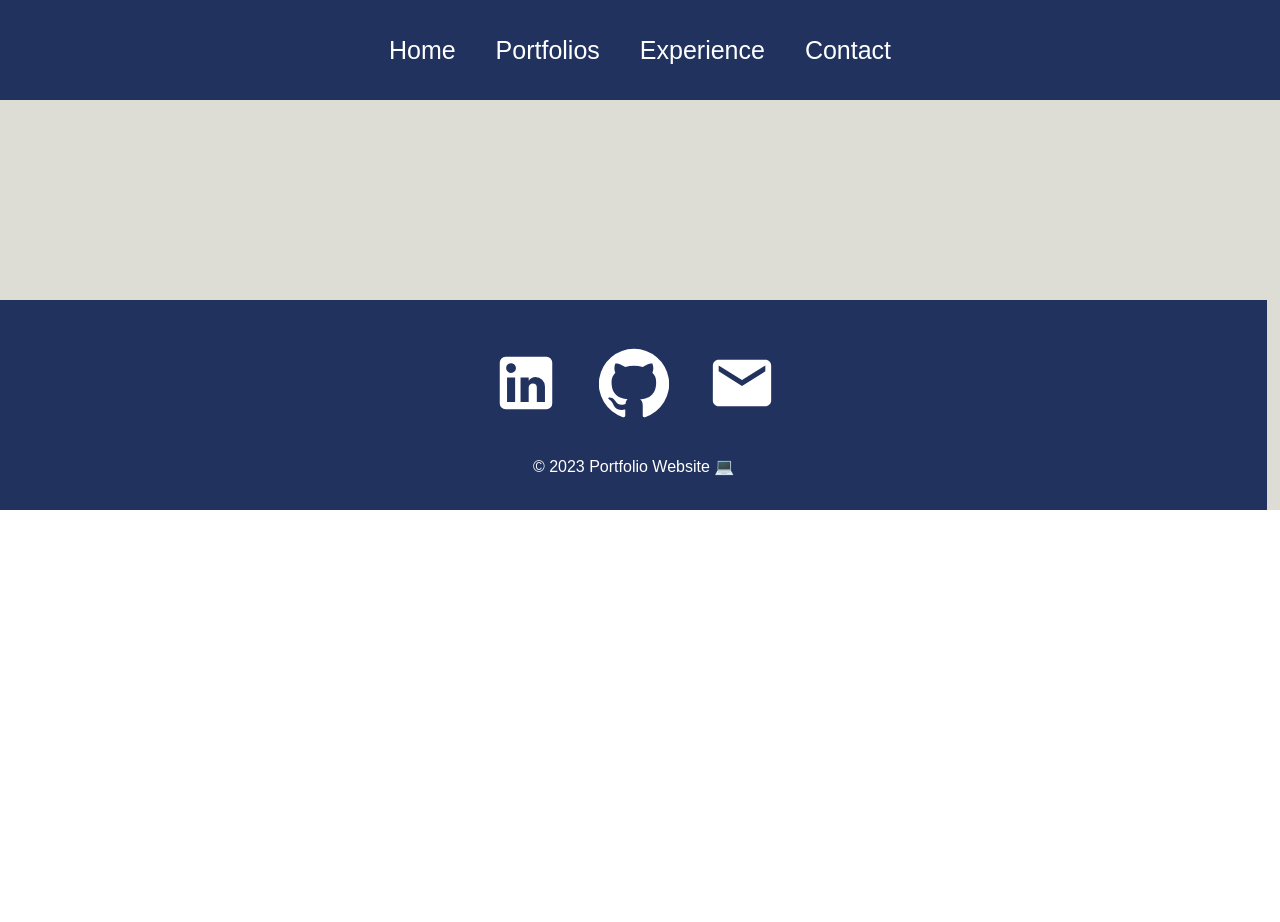
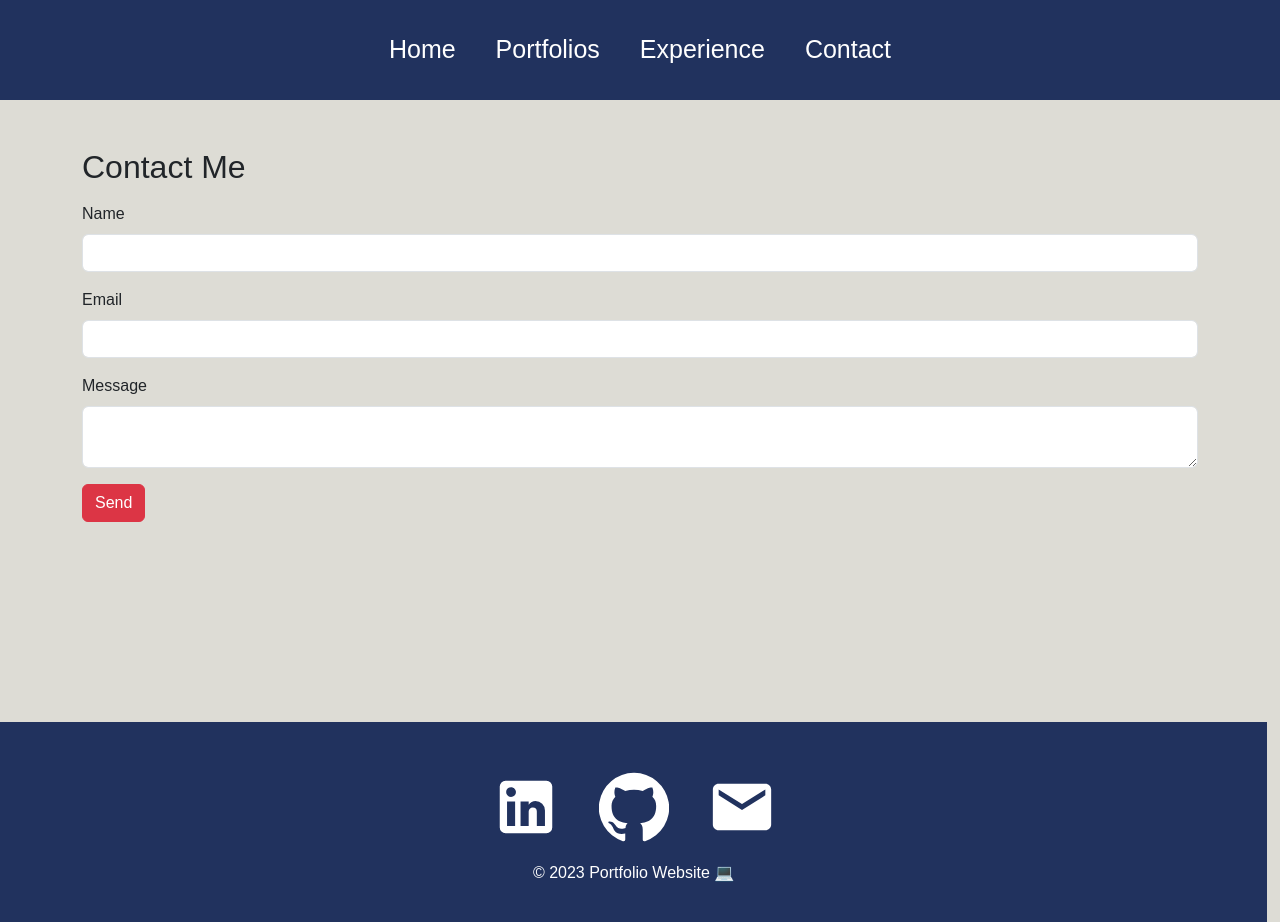
Before and after one commit to dbey21/React-Portfolio1, a React (Create React App) app: page /contactForm in a window 1280 px wide. Before the commit the page ends 800 px from the top, so only its background shows below. Built offline with nearby package versions, Linux system fonts and the light colour scheme.

Commit message:
added a contact form

```diff
--- a/src/App.js
+++ b/src/App.js
@@ -4,8 +4,9 @@
 import Portfolio from "./pages/Portfolio";
 import Experience from "./pages/Experience";
 import Navbar from "./components/Navbar";
+import ContactForm from "./pages/ContactForm";
 import Footer from "./components/Footer";
-import Contact from "./pages/Contact"
+import '../node_modules/bootstrap/dist/css/bootstrap.min.css'
 
 function App() {
   return (
@@ -16,7 +17,7 @@
           <Route path="/" element={<Home />} />
           <Route path="/Portfolio" element={<Portfolio />} />
           <Route path="/experience" element={<Experience />} />
-          <Route path="/contact" element={<Contact />}/>
+          <Route path="/contactForm" element={<ContactForm />}/>
         </Routes>
         <Footer />
       </Router>
--- a/src/components/Navbar.js
+++ b/src/components/Navbar.js
@@ -27,7 +27,7 @@
         <Link to="/">Home</Link>
         <Link to="/Portfolios">Portfolios</Link>
         <Link to="/Experience">Experience</Link>
-        <Link to="/Contact">Contact</Link>
+        <Link to="/ContactForm">Contact</Link>
       </div>
     </div>
   );
--- a/src/pages/Contact.js
+++ /dev/null
@@ -1,11 +0,0 @@
-
-
-import React from 'react'
-
-export default function Contact() {
-  return (
-    <div className='Contact'></div>,
-    <div>input</div>
-
-  )
-}
--- /dev/null
+++ b/src/pages/ContactForm.js
@@ -0,0 +1,44 @@
+import React from 'react'
+const ContactForm = () => {
+  const [formStatus, setFormStatus] = React.useState('Send')
+  const onSubmit = (e) => {
+    e.preventDefault()
+    setFormStatus('Submitting...')
+    const { name, email, message } = e.target.elements
+    let conFom = {
+      name: name.value,
+      email: email.value,
+      message: message.value,
+    }
+    console.log(conFom)
+  }
+  return (
+    <div className="container mt-5">
+      <h2 className="mb-3">Contact Me</h2>
+      <form onSubmit={onSubmit}>
+        <div className="mb-3">
+          <label className="form-label" htmlFor="name">
+            Name
+          </label>
+          <input className="form-control" type="text" id="name" required />
+        </div>
+        <div className="mb-3">
+          <label className="form-label" htmlFor="email">
+            Email
+          </label>
+          <input className="form-control" type="email" id="email" required />
+        </div>
+        <div className="mb-3">
+          <label className="form-label" htmlFor="message">
+            Message
+          </label>
+          <textarea className="form-control" id="message" required />
+        </div>
+        <button className="btn btn-danger" type="submit">
+          {formStatus}
+        </button>
+      </form>
+    </div>
+  )
+}
+export default ContactForm
```
